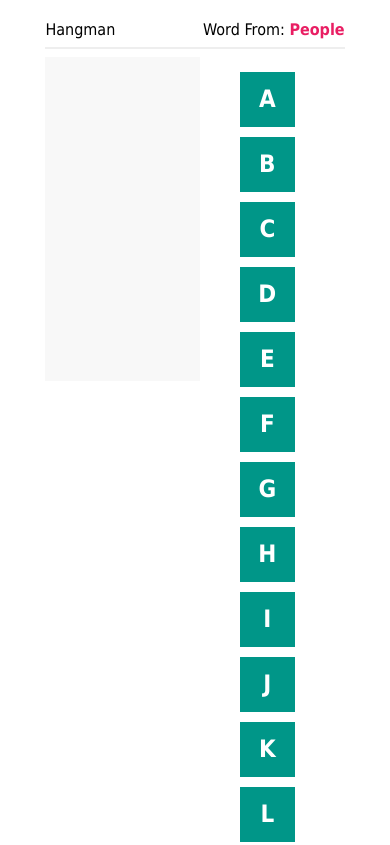
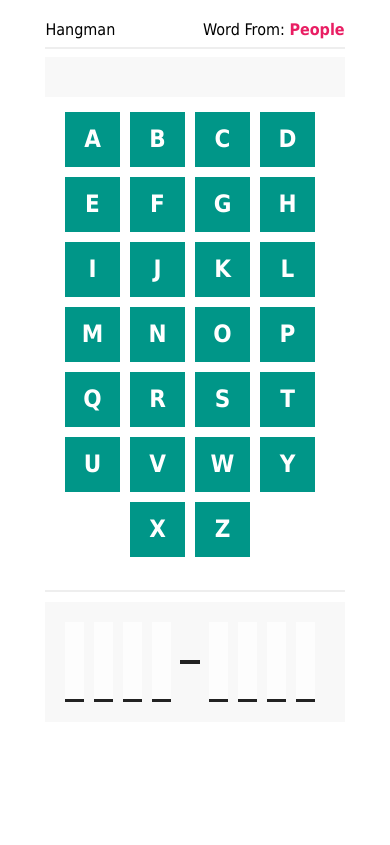
Before and after one commit to A7med-ElRawy/Hangman-Game, a plain HTML site: page index.html in a window 390 px wide. Shown: the top 845 px of the page. Drawn offline with Linux system fonts and the light colour scheme.

Commit message:
Refactor main.css for improved styling and responsiveness

```diff
--- a/main.css
+++ b/main.css
@@ -267,3 +267,15 @@ hr {
   cursor: pointer;
   border-radius: 7px;
 }
+@media only screen and (max-width: 480px) {
+  .row{
+    flex-direction: column;
+  }
+  .hangman-draw{
+    flex:0;
+  }
+  .letters-guess span{
+    width: 20px;
+    height: 80px;
+  }
+}
```
